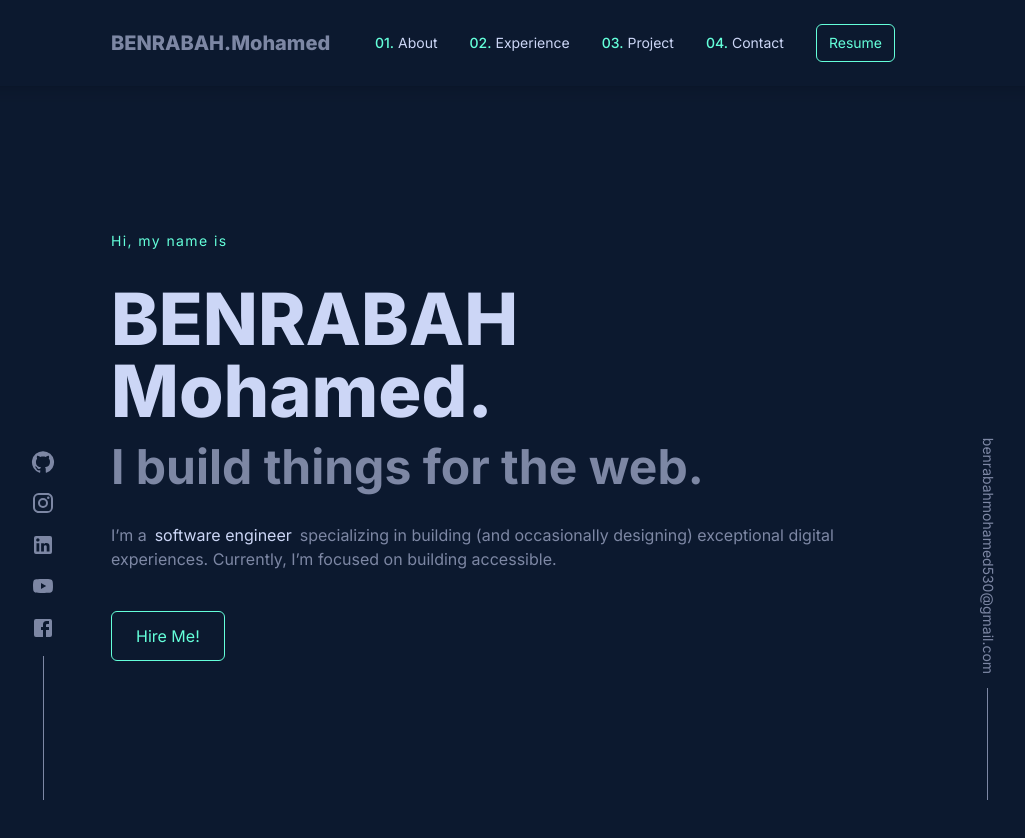
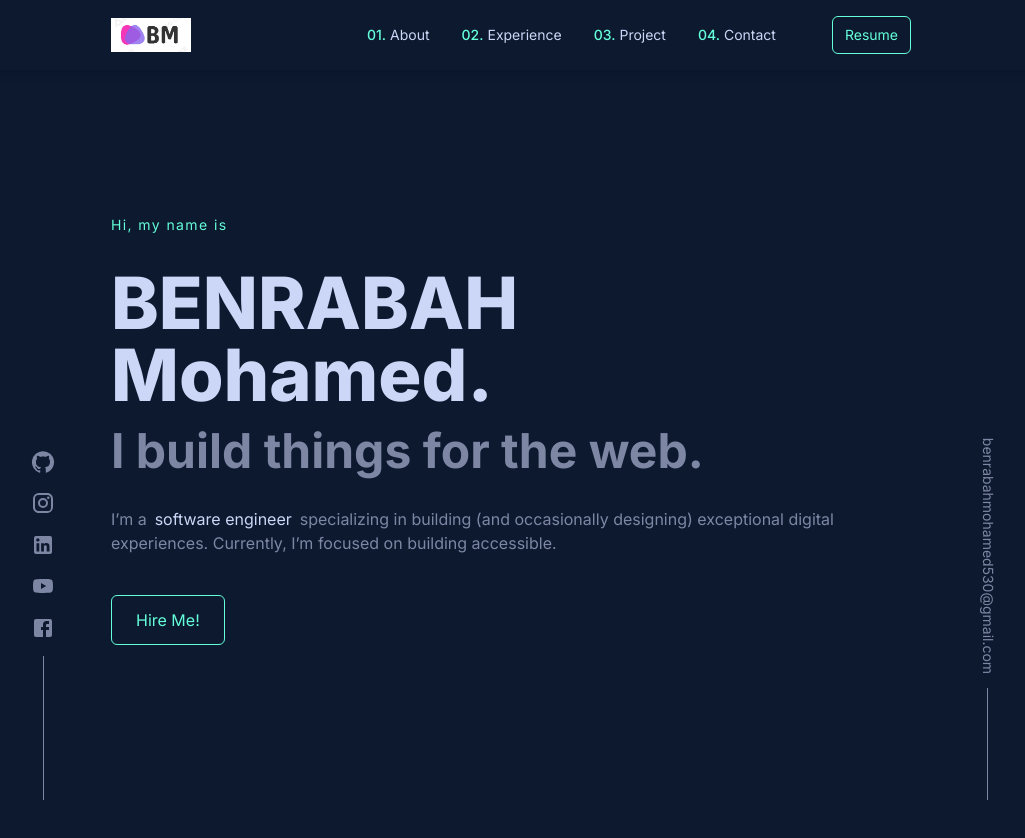
Before and after one commit to mohamed7372/Portfolio, a React (Create React App) app: page / in a window 1280 px wide. Shown: the top 838 px of the page, without its empty margins (129-1154 px from the left). Built offline with nearby package versions, Linux system fonts and the light colour scheme.

Commit message:
change my image

```diff
--- a/src/components/sections/About.jsx
+++ b/src/components/sections/About.jsx
@@ -2,7 +2,7 @@ import React, { useEffect } from 'react'
 import languageData from '../../data/languages.json'
 import softwareData from '../../data/softwares.json'
 import TitleSection from '../ui/TitleSection'
-import ImgProfil from '../../assets/img/benrabah.JPG'
+import ImgProfil from '../../assets/img/mine.jpg'
 
 import AOS from 'aos';
 import 'aos/dist/aos.css'; // You can also use <link> for styles
@@ -41,7 +41,7 @@ const About = () => {
                     </ul>
                     <p className='mt-4 text-center md:text-left'>Here are a few Softwares I’ve been working:</p>
                 </div>
-                <div className='w-64 h-64 border-2 rounded-md border-primary-200 relative ml-14 mt-4 hidden md:block' data-aos='fade-left'>
+                <div className='w-64 h-[400px] border-2 rounded-md border-primary-200 relative ml-14 mt-4 hidden md:block' data-aos='fade-left'>
                     <img src={ImgProfil} alt="benrabah mohamed"
                         className='object-cover object-left bg-secondary-200 absolute h-full w-full -left-4 -top-4 rounded-lg' />
                     <div className='bg-primary-200 bg-opacity-25 absolute h-full w-full -left-4 -top-4 rounded-lg cursor-pointer hover:bg-opacity-0'>
@@ -62,7 +62,7 @@ const About = () => {
                 )}
             </ul>
 
-            <div className='mt-14 w-64 h-64 border-2 rounded-md border-primary-200 relative md:ml-14 md:hidden block' data-aos='fade-up'>
+            <div className='mt-14 w-64 h-[400px] border-2 rounded-md border-primary-200 relative md:ml-14 md:hidden block' data-aos='fade-up'>
                 <img src={ImgProfil} alt="benrabah mohamed"
                     className='object-cover object-left bg-secondary-200 absolute h-full w-full -left-4 -top-4 rounded-lg' />
                 <div className='bg-primary-200 bg-opacity-25 absolute h-full w-full -left-4 -top-4 rounded-lg cursor-pointer hover:bg-opacity-0'>
--- a/src/components/sections/Contact.jsx
+++ b/src/components/sections/Contact.jsx
@@ -25,7 +25,7 @@ const Contact = () => {
                     </div>
                 </>
                 :
-                <div className='flex flex-col items-center mt-20'>
+                <div className='flex flex-col items-center mt-20 mb-20'>
                     <h1 className='text-xl md:text-5xl font-bold text-secondary-100 mb-4'>Contact</h1>
                     <p className='text-xs md:text-md mb-8 w-full md:w-2/3 text-center'>I can't wait to hear from you. Fill out the form bellow and I'll get back to you shortly</p>
                     <ContactForm/>
--- a/src/components/sections/Project.jsx
+++ b/src/components/sections/Project.jsx
@@ -42,7 +42,7 @@ const Project = () => {
                                         <CardProject project={item}/>
                                     </div>
                                 )
-                            return <></>
+                            return <div key={idx}></div>
                         }
                     )
                 }
--- a/src/layout/NavBar.jsx
+++ b/src/layout/NavBar.jsx
@@ -1,11 +1,13 @@
 import Button from "../components/ui/Button";
+import Logo from '../assets/img/logo.png'
 
 const NavBar = () => {
     return (
         <nav className="shadow-lg">
             <div className="responsive w-full h-50 flex justify-between items-center py-4">
 
-                <h1 className="font-extrabold text-xl">BENRABAH.Mohamed</h1>
+                <img src={ Logo} alt="" className="w-20"/>
+                {/* <h1 className="font-extrabold text-xl">BENRABAH.Mohamed</h1> */}
                 <ul className="flex text-sm">
                     <li className="px-4 py-2 text-secondary-100 cursor-pointer hover:text-primary-200 hidden lg:flex items-center transition duration-300 ease-in">
                         <a href="#about">
@@ -25,13 +27,13 @@ const NavBar = () => {
                             Project
                         </a>
                     </li>
-                    <li className="px-4 py-2 text-secondary-100 cursor-pointer hover:text-primary-200 hidden lg:flex items-center transition duration-300 ease-in">
+                    <li className="px-4 py-2 mr-10 text-secondary-100 cursor-pointer hover:text-primary-200 hidden lg:flex items-center transition duration-300 ease-in">
                         <a href="#contact">
                             <span className="text-primary-200 font-medium mr-1">04.</span>
                             Contact
                         </a>
                     </li>
-                    <li className="px-4 py-2">
+                    <li className="">
                         <Button name_btn='Resume' padding='px-3 py-2' />
                     </li>
                 </ul>
```
Also changed, not shown: src/assets/img/logo.png (added), src/assets/img/mine.jpg (added).
